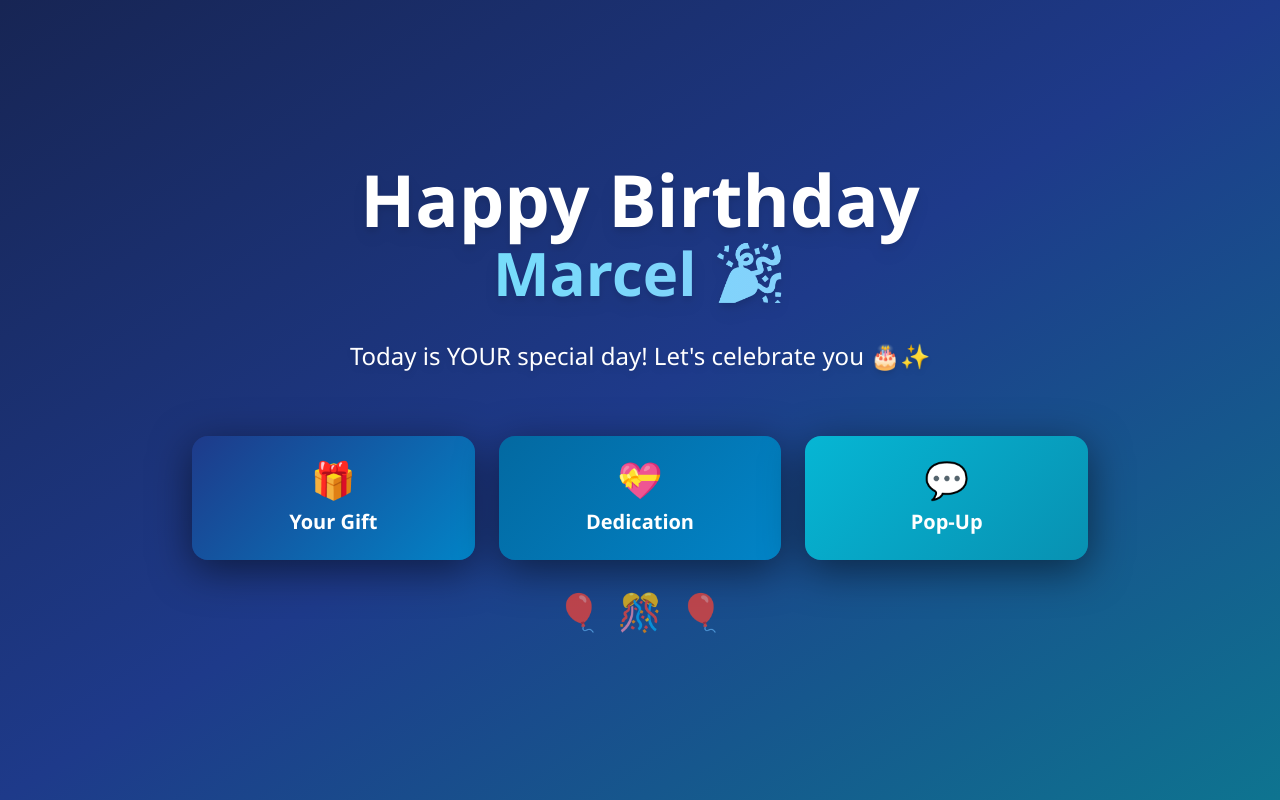
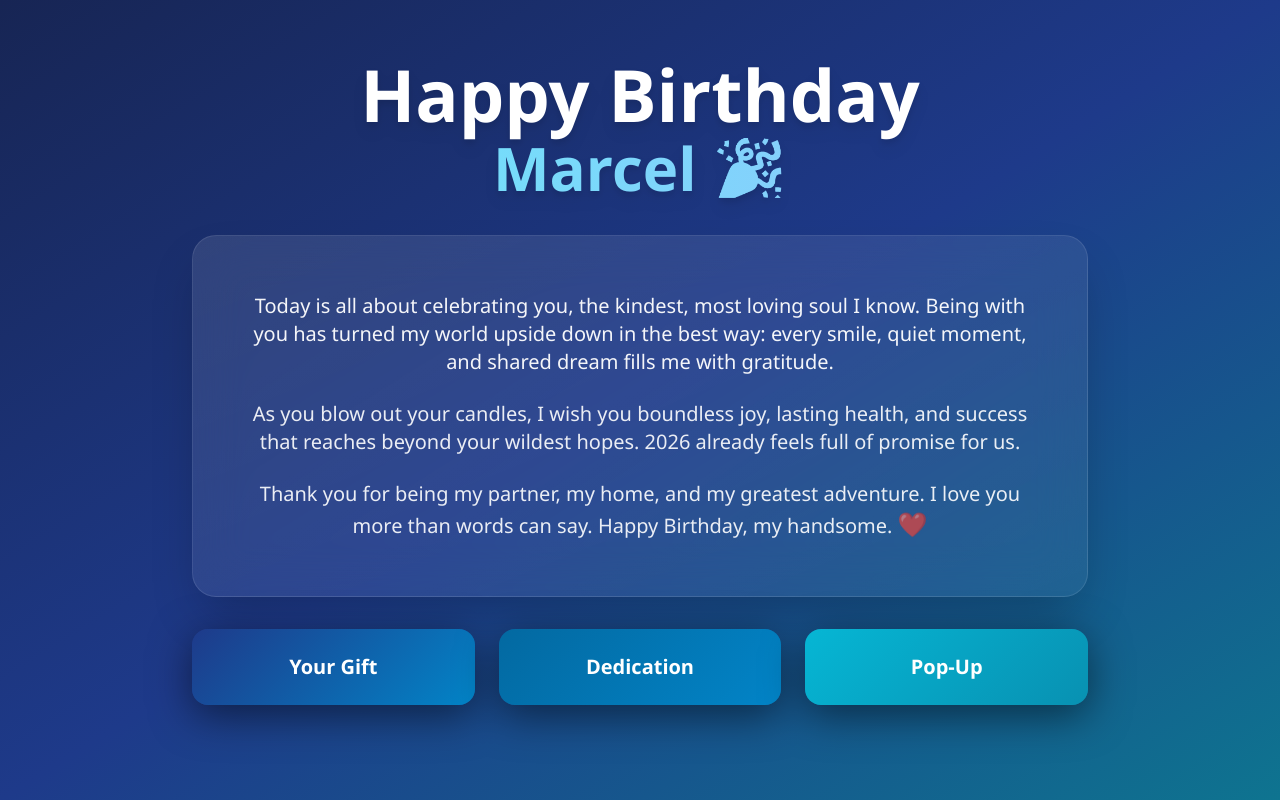
Before and after one commit to WangilaPrish/wish, a React (Vite) app: page / in a window 1280 px wide. Built offline with nearby package versions, Linux system fonts and the light colour scheme.

Commit message:
style: enhance visual design of BirthdayPopup, Dedication, Gift, and Landing pages with gradient backgrounds and improved text colors

```diff
--- a/src/components/BirthdayPopup.tsx
+++ b/src/components/BirthdayPopup.tsx
@@ -70,11 +70,11 @@ export default function BirthdayPopup({ onClose }: BirthdayPopupProps): JSX.Elem
             </div>
 
             {/* Modal Content */}
-            <div className="bg-white rounded-3xl shadow-2xl p-8 md:p-12 max-w-md w-full z-10 backdrop-blur-sm">
+            <div className="bg-gradient-to-br from-blue-900 to-blue-800 rounded-3xl shadow-2xl p-8 md:p-12 max-w-md w-full z-10 backdrop-blur-sm border-2 border-cyan-400 border-opacity-30">
                 {step === 'question1' && (
                     <div className="text-center animate-fade-in">
                         <div className="text-6xl mb-6">🎂</div>
-                        <h2 className="text-3xl font-bold text-gray-800 mb-6">
+                        <h2 className="text-3xl font-bold text-white mb-6">
                             Did you like your birthday?
                         </h2>
                         <div className="flex gap-4 justify-center">
@@ -103,7 +103,7 @@ export default function BirthdayPopup({ onClose }: BirthdayPopupProps): JSX.Elem
                 {step === 'question2' && (
                     <div className="text-center animate-fade-in">
                         <div className="text-6xl mb-6">✨</div>
-                        <h2 className="text-3xl font-bold text-gray-800 mb-6">
+                        <h2 className="text-3xl font-bold text-white mb-6">
                             Was this the best ever?
                         </h2>
                         <div className="flex gap-4 justify-center">
@@ -132,15 +132,15 @@ export default function BirthdayPopup({ onClose }: BirthdayPopupProps): JSX.Elem
                 {step === 'final_message' && (
                     <div className="text-center animate-fade-in">
                         <div className="text-8xl mb-6 animate-bounce">💕</div>
-                        <h2 className="text-4xl font-bold bg-gradient-to-r from-pink-600 to-red-600 bg-clip-text text-transparent mb-6">
+                        <h2 className="text-4xl font-bold bg-gradient-to-r from-cyan-300 to-blue-300 bg-clip-text text-transparent mb-6">
                             I love you Marcel
                         </h2>
-                        <p className="text-lg text-gray-700 mb-8">
+                        <p className="text-lg text-white mb-8">
                             Happy Birthday to the most amazing person in my life! 🎊🎉
                         </p>
                         <button
                             onClick={onClose}
-                            className="px-8 py-3 bg-gradient-to-r from-pink-500 to-rose-500 text-white font-bold rounded-full hover:shadow-lg transition-all duration-300 transform hover:scale-105 active:scale-95"
+                            className="px-8 py-3 bg-gradient-to-r from-cyan-400 to-blue-400 text-blue-900 font-bold rounded-full hover:shadow-lg transition-all duration-300 transform hover:scale-105 active:scale-95"
                         >
                             Back to Home
                         </button>
--- a/src/pages/Dedication.tsx
+++ b/src/pages/Dedication.tsx
@@ -4,7 +4,7 @@ export default function Dedication(): JSX.Element {
     const navigate = useNavigate()
 
     return (
-        <div className="min-h-screen bg-gradient-to-br from-rose-500 via-purple-500 to-indigo-600 flex items-center justify-center p-4">
+        <div className="min-h-screen bg-gradient-to-br from-blue-950 via-blue-900 to-cyan-700 flex items-center justify-center p-4">
             <div className="max-w-3xl w-full text-center">
                 {/* Heart Animation */}
                 <div className="mb-8">
@@ -53,7 +53,7 @@ export default function Dedication(): JSX.Element {
                 {/* Back Button */}
                 <button
                     onClick={() => navigate('/')}
-                    className="px-8 py-4 bg-white text-rose-600 font-bold text-lg rounded-full hover:bg-gray-100 transition-all duration-300 transform hover:scale-105 active:scale-95 drop-shadow-lg"
+                    className="px-8 py-4 bg-cyan-400 text-blue-900 font-bold text-lg rounded-full hover:bg-cyan-300 transition-all duration-300 transform hover:scale-105 active:scale-95 drop-shadow-lg"
                 >
                     ← Back to Home
                 </button>
--- a/src/pages/Gift.tsx
+++ b/src/pages/Gift.tsx
@@ -4,7 +4,7 @@ export default function Gift(): JSX.Element {
     const navigate = useNavigate()
 
     return (
-        <div className="min-h-screen bg-gradient-to-br from-blue-500 via-purple-500 to-pink-500 flex items-center justify-center p-4">
+        <div className="min-h-screen bg-gradient-to-br from-blue-950 via-blue-900 to-cyan-700 flex items-center justify-center p-4">
             <div className="max-w-2xl w-full text-center">
                 {/* Gift Box Animation */}
                 <div className="mb-8">
@@ -40,7 +40,7 @@ export default function Gift(): JSX.Element {
                 {/* Back Button */}
                 <button
                     onClick={() => navigate('/')}
-                    className="px-8 py-4 bg-white text-purple-600 font-bold text-lg rounded-full hover:bg-gray-100 transition-all duration-300 transform hover:scale-105 active:scale-95 drop-shadow-lg"
+                    className="px-8 py-4 bg-cyan-400 text-blue-900 font-bold text-lg rounded-full hover:bg-cyan-300 transition-all duration-300 transform hover:scale-105 active:scale-95 drop-shadow-lg"
                 >
                     ← Back to Home
                 </button>
--- a/src/pages/Landing.tsx
+++ b/src/pages/Landing.tsx
@@ -20,9 +20,26 @@ export default function Landing(): JSX.Element {
                 </div>
 
                 {/* Subtitle */}
-                <p className="text-xl md:text-2xl text-white mb-16 drop-shadow-md font-light">
-                    Today is YOUR special day! Let's celebrate you 🎂✨
-                </p>
+                <div
+                    initial={{ y: 20, opacity: 0 }}
+                    animate={{ y: 0, opacity: 1 }}
+                    transition={{ duration: 0.8, delay: 0.2 }}
+                    className="max-w-4xl mx-auto mb-8"
+                >
+                    <div className="bg-gradient-to-br from-white/10 to-white/5 backdrop-blur-xl rounded-3xl shadow-2xl p-8 sm:p-10 md:p-12 lg:p-14 border border-white/10 hover:border-white/20 transition-all duration-500 hover:shadow-blue-500/10 hover:shadow-[0_0_50px]">
+                        <div className="space-y-6">
+                            <p className="text-white/95 text-base sm:text-lg md:text-xl leading-relaxed font-light">
+                                Today is all about celebrating you, the kindest, most loving soul I know. Being with you has turned my world upside down in the best way: every smile, quiet moment, and shared dream fills me with gratitude.
+                            </p>
+                            <p className="text-white/90 text-base sm:text-lg md:text-xl leading-relaxed font-light">
+                                As you blow out your candles, I wish you boundless joy, lasting health, and success that reaches beyond your wildest hopes. 2026 already feels full of promise for us.
+                            </p>
+                            <p className="text-white/90 text-base sm:text-lg md:text-xl leading-relaxed font-light">
+                                Thank you for being my partner, my home, and my greatest adventure. I love you more than words can say. Happy Birthday, my handsome. <span className="inline-block text-2xl animate-pulse">❤️</span>
+                            </p>
+                        </div>
+                    </div>
+                </div>
 
                 {/* Button Container */}
                 <div className="grid grid-cols-1 md:grid-cols-3 gap-6 mb-8">
@@ -36,7 +53,6 @@ export default function Landing(): JSX.Element {
                         }}
                     >
                         <div className="absolute inset-0 bg-white opacity-0 group-hover:opacity-20 transition-opacity duration-300"></div>
-                        <span className="relative block text-4xl mb-2">🎁</span>
                         <span className="relative">Your Gift</span>
                     </button>
 
@@ -50,7 +66,6 @@ export default function Landing(): JSX.Element {
                         }}
                     >
                         <div className="absolute inset-0 bg-white opacity-0 group-hover:opacity-20 transition-opacity duration-300"></div>
-                        <span className="relative block text-4xl mb-2">💝</span>
                         <span className="relative">Dedication</span>
                     </button>
 
@@ -64,17 +79,10 @@ export default function Landing(): JSX.Element {
                         }}
                     >
                         <div className="absolute inset-0 bg-white opacity-0 group-hover:opacity-20 transition-opacity duration-300"></div>
-                        <span className="relative block text-4xl mb-2">💬</span>
                         <span className="relative">Pop-Up</span>
                     </button>
                 </div>
 
-                {/* Decorative Elements */}
-                <div className="flex justify-center gap-4 text-4xl animate-pulse">
-                    <span>🎈</span>
-                    <span>🎊</span>
-                    <span>🎈</span>
-                </div>
             </div>
 
             {/* Birthday Popup Modal */}
```
